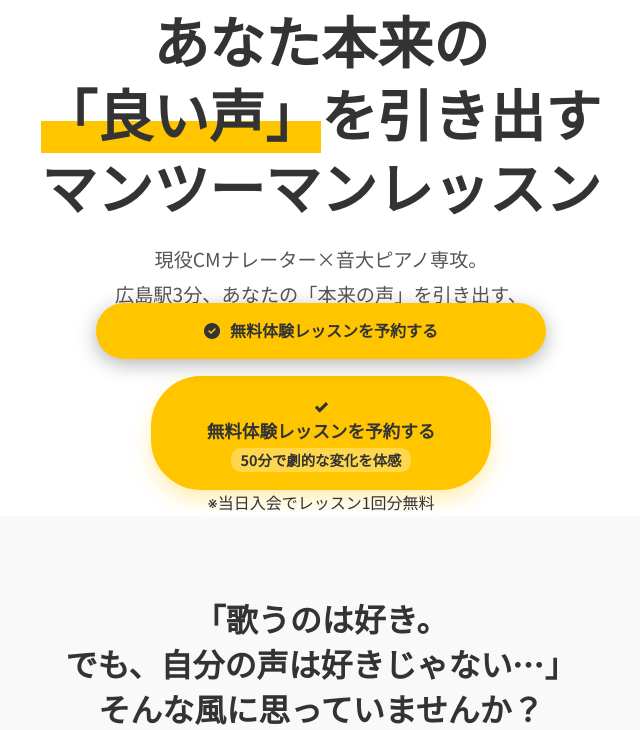
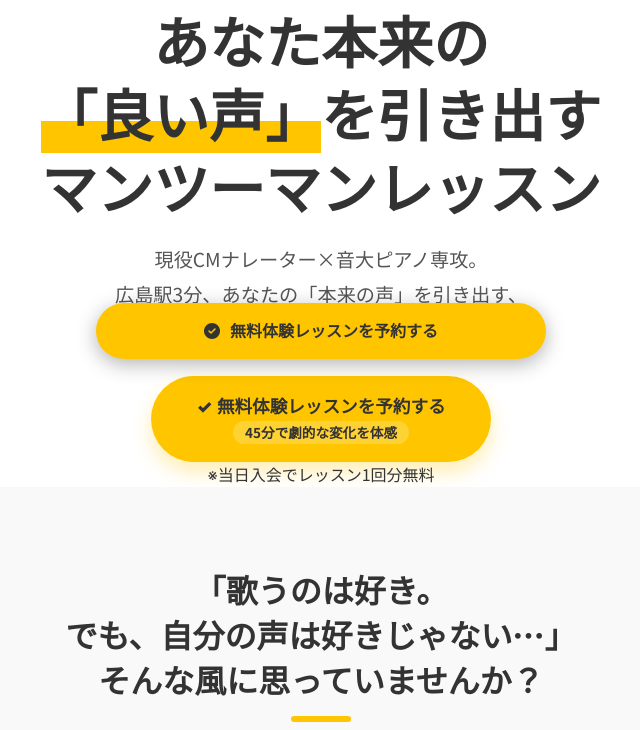
Before and after one commit to Nayutagit/nyct-studio-web, a PHP site: page /school_lp.html in a window 1280 px wide. Shown: the part 421-1151 px from the top of the page, without its empty margins (319-959 px from the left). Run offline with PHP 8.4, Linux system fonts and the light colour scheme.

Commit message:
Fix CTA layout to prevent vertical stretching and update time to 45m

```diff
--- a/school_lp.html
+++ b/school_lp.html
@@ -64,8 +64,8 @@
 
                 <div class="hero-cta-wrapper">
                     <a href="https://nyctstudio.com/schedule/" class="btn-main-cta pulse-animation">
-                        <span class="check-mark">✓</span> 無料体験レッスンを予約する
-                        <span class="btn-sub">50分で劇的な変化を体感</span>
+                        <span class="btn-label-row"><span class="check-mark">✓</span> 無料体験レッスンを予約する</span>
+                        <span class="btn-sub">45分で劇的な変化を体感</span>
                     </a>
                     <p class="micro-copy">※当日入会でレッスン1回分無料</p>
                 </div>
--- a/style_lp.css
+++ b/style_lp.css
@@ -242,18 +242,27 @@ a {
     transition: transform 0.3s, box-shadow 0.3s;
 }
 
+.btn-label-row {
+    display: flex;
+    align-items: center;
+    justify-content: center;
+    gap: 5px;
+    width: 100%;
+    margin-bottom: 2px;
+}
+
 .btn-main-cta:hover {
     transform: translateY(-3px);
     box-shadow: 0 15px 30px rgba(255, 198, 0, 0.4);
 }
 
 .btn-sub {
-    font-size: 0.9rem;
+    font-size: 0.85rem;
     font-weight: 700;
-    margin-top: 5px;
-    background: rgba(255, 255, 255, 0.3);
-    padding: 2px 10px;
-    border-radius: 10px;
+    background: rgba(255, 255, 255, 0.2);
+    padding: 2px 12px;
+    border-radius: 12px;
+    display: inline-block;
 }
 
 .cta-area {
```
